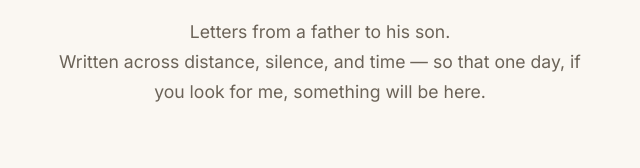
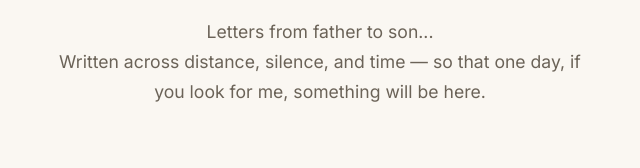
Before and after one commit to papairomeo/papairomeo.github.io, a plain HTML site: page index.html in a window 1280 px wide. Shown: the part 247-415 px from the top of the page, 320-960 px from the left. Drawn offline with Linux system fonts and the light colour scheme.

Commit message:
update subtitle to 'from father to son' in PT and EN homepages

```diff
--- a/index.html
+++ b/index.html
@@ -68,7 +68,7 @@
   <section class="hero reveal" aria-labelledby="hero-title">
     <h1 id="hero-title" class="hero-title">PapaiRomeo</h1>
     <p class="hero-subtitle">
-      Letters from a father to his son.<br>
+      Letters from father to son...<br>
       Written across distance, silence, and time —
       so that one day, if you look for me, something will be here.
     </p>
```
Also changed, not shown: pt/index.html (+1 -1 lines).
